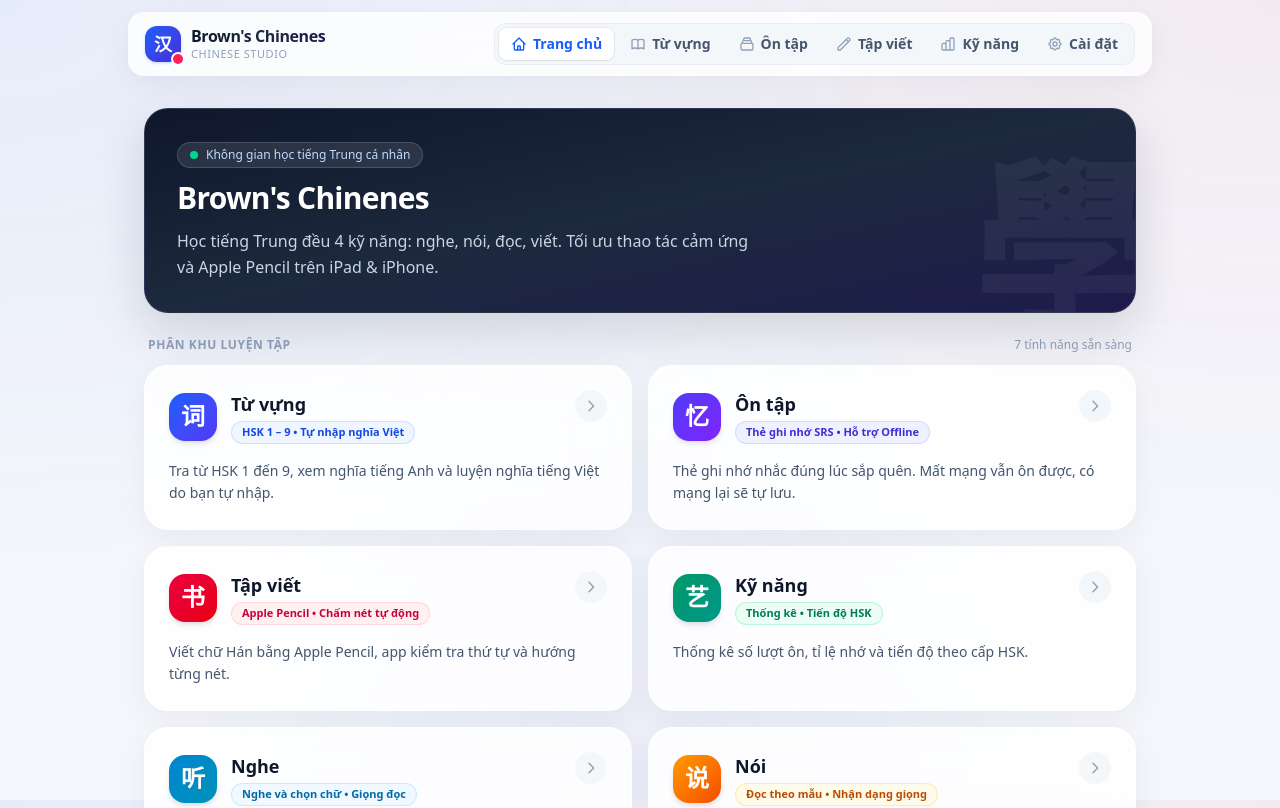
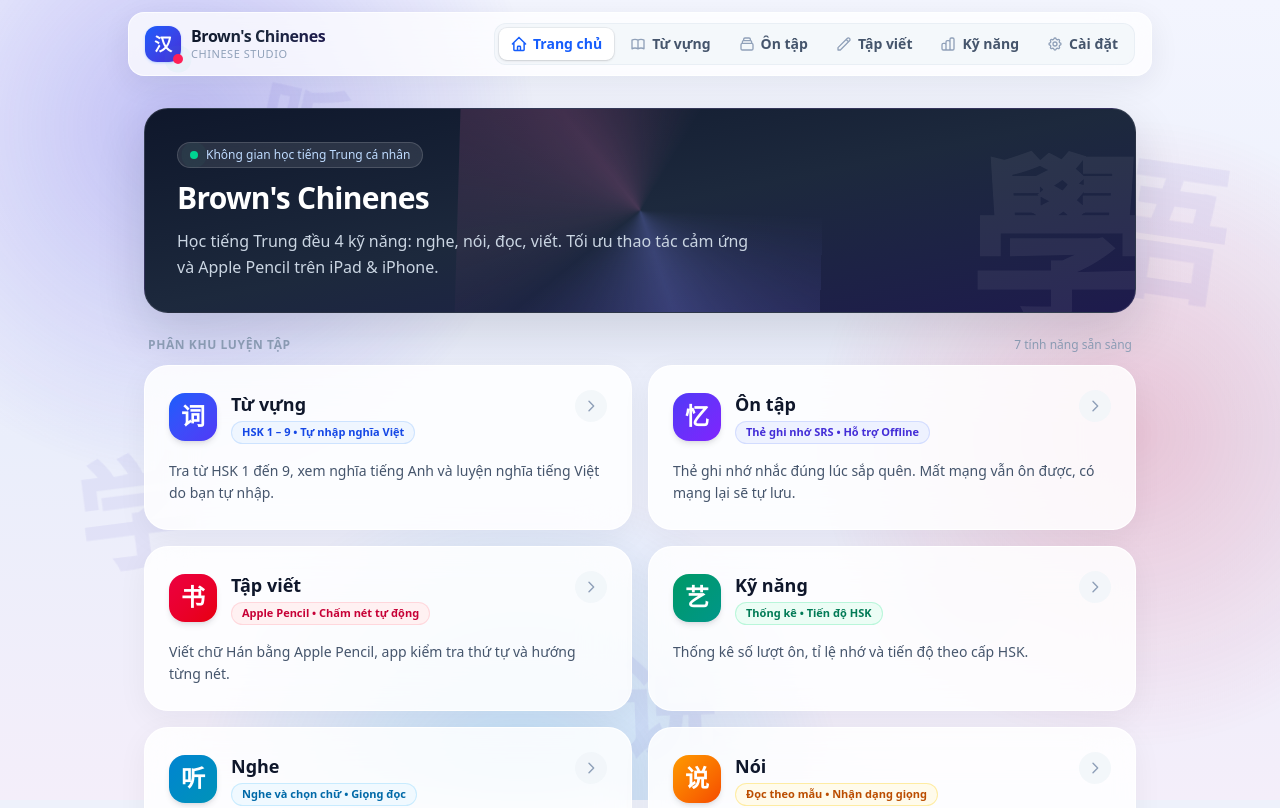
Before and after one commit to brown-ng1007/browns-chineses-web, a Next.js app: page / in a window 1280 px wide. Shown: the top 808 px of the page. Built offline with nearby package versions, Linux system fonts and the light colour scheme.

Commit message:
UI: animated background, motion, touch feedback

```diff
--- a/src/app/globals.css
+++ b/src/app/globals.css
@@ -3,19 +3,219 @@
 :root {
   --bg-primary: #f8fafc;
   --text-primary: #0f172a;
+  --ease-out: cubic-bezier(0.22, 1, 0.36, 1);
+}
+
+html {
+  scroll-behavior: smooth;
 }
 
 body {
-  background-color: #f4f6fb;
-  background-image:
-    radial-gradient(at 0% 0%, rgba(37, 99, 235, 0.07) 0px, transparent 50%),
-    radial-gradient(at 100% 0%, rgba(225, 29, 72, 0.05) 0px, transparent 45%),
-    radial-gradient(at 50% 100%, rgba(99, 102, 241, 0.06) 0px, transparent 50%);
-  background-attachment: fixed;
+  background-color: #eef1fb;
   color: var(--text-primary);
   font-feature-settings: "cv02", "cv03", "cv04", "cv11";
   -webkit-tap-highlight-color: transparent;
 }
+
+/* ============ NỀN ĐỘNG (chỉ dùng transform, nhẹ cho iPad) ============ */
+.bg-stage {
+  position: fixed;
+  inset: 0;
+  z-index: -1;
+  overflow: hidden;
+  pointer-events: none;
+  background:
+    linear-gradient(180deg, #f3f5fe 0%, #eaeefb 55%, #f4eefa 100%);
+}
+
+.bg-blob {
+  position: absolute;
+  border-radius: 9999px;
+  will-change: transform;
+}
+.bg-blob.b1 {
+  width: 62vmax; height: 62vmax;
+  left: -18vmax; top: -22vmax;
+  background: radial-gradient(circle at 50% 50%, rgba(79, 70, 229, 0.30), transparent 62%);
+  animation: drift-a 26s ease-in-out infinite alternate;
+}
+.bg-blob.b2 {
+  width: 54vmax; height: 54vmax;
+  right: -16vmax; top: 6vmax;
+  background: radial-gradient(circle at 50% 50%, rgba(225, 29, 72, 0.20), transparent 62%);
+  animation: drift-b 32s ease-in-out infinite alternate;
+}
+.bg-blob.b3 {
+  width: 58vmax; height: 58vmax;
+  left: 12vmax; bottom: -30vmax;
+  background: radial-gradient(circle at 50% 50%, rgba(14, 165, 233, 0.24), transparent 62%);
+  animation: drift-c 38s ease-in-out infinite alternate;
+}
+
+@keyframes drift-a {
+  from { transform: translate3d(0, 0, 0) scale(1); }
+  to   { transform: translate3d(14vmax, 10vmax, 0) scale(1.12); }
+}
+@keyframes drift-b {
+  from { transform: translate3d(0, 0, 0) scale(1.05); }
+  to   { transform: translate3d(-12vmax, 14vmax, 0) scale(0.92); }
+}
+@keyframes drift-c {
+  from { transform: translate3d(0, 0, 0) scale(1); }
+  to   { transform: translate3d(-10vmax, -12vmax, 0) scale(1.14); }
+}
+
+/* Chữ Hán mờ trôi nhẹ phía sau */
+.bg-hanzi {
+  position: absolute;
+  font-family: "Songti SC", "STKaiti", "KaiTi", "Noto Serif SC", "PingFang SC", serif;
+  font-weight: 700;
+  color: rgba(67, 56, 202, 0.07);
+  line-height: 1;
+  user-select: none;
+  will-change: transform;
+  animation: float-y var(--dur, 20s) ease-in-out infinite alternate;
+  animation-delay: var(--delay, 0s);
+}
+@keyframes float-y {
+  from { transform: translate3d(0, 0, 0) rotate(var(--rot, 0deg)); }
+  to   { transform: translate3d(0, -36px, 0) rotate(calc(var(--rot, 0deg) + 5deg)); }
+}
+
+/* ============ CHUYỂN TRANG ============ */
+.page-enter {
+  animation: page-in 0.5s var(--ease-out) backwards;
+}
+@keyframes page-in {
+  from { opacity: 0; transform: translate3d(0, 14px, 0); }
+  to   { opacity: 1; transform: none; }
+}
+
+/* Thẻ hiện lần lượt (dùng style={{ "--i": số }}) */
+.rise {
+  animation: rise-in 0.6s var(--ease-out) backwards;
+  animation-delay: calc(var(--i, 0) * 70ms + 120ms);
+}
+@keyframes rise-in {
+  from { opacity: 0; transform: translate3d(0, 22px, 0) scale(0.97); }
+  to   { opacity: 1; transform: none; }
+}
+
+/* ============ HERO ============ */
+.hero-shine::before {
+  content: "";
+  position: absolute;
+  inset: -40%;
+  background: conic-gradient(
+    from 0deg at 50% 50%,
+    transparent 0deg,
+    rgba(129, 140, 248, 0.28) 70deg,
+    transparent 140deg,
+    rgba(244, 114, 182, 0.20) 230deg,
+    transparent 300deg
+  );
+  animation: spin-slow 22s linear infinite;
+  pointer-events: none;
+}
+@keyframes spin-slow {
+  to { transform: rotate(360deg); }
+}
+
+.hero-hanzi {
+  animation: breathe 7s ease-in-out infinite;
+}
+@keyframes breathe {
+  0%, 100% { transform: translate3d(0, 0, 0) scale(1); opacity: 0.05; }
+  50%      { transform: translate3d(-10px, -12px, 0) scale(1.05); opacity: 0.10; }
+}
+
+.pulse-dot {
+  animation: pulse-dot 2s ease-out infinite;
+}
+@keyframes pulse-dot {
+  0%   { box-shadow: 0 0 0 0 rgba(52, 211, 153, 0.7); }
+  100% { box-shadow: 0 0 0 9px rgba(52, 211, 153, 0); }
+}
+
+/* ============ THẺ KÍNH: nhấc lên + ánh sáng quét ============ */
+.glass-card {
+  transition:
+    transform 0.35s var(--ease-out),
+    box-shadow 0.35s var(--ease-out),
+    border-color 0.35s ease;
+}
+.glass-card::after {
+  content: "";
+  position: absolute;
+  top: 0; left: -60%;
+  width: 40%; height: 100%;
+  background: linear-gradient(100deg, transparent, rgba(255, 255, 255, 0.75), transparent);
+  transform: skewX(-18deg) translate3d(0, 0, 0);
+  opacity: 0;
+  pointer-events: none;
+}
+@media (hover: hover) {
+  .glass-card:hover {
+    transform: translate3d(0, -6px, 0);
+  }
+  .glass-card:hover::after {
+    animation: sheen 0.9s var(--ease-out);
+  }
+  .glass-card:hover .card-icon {
+    transform: rotate(-6deg) scale(1.1);
+  }
+  .glass-card:hover .card-arrow {
+    transform: translateX(3px);
+  }
+}
+.glass-card:active {
+  transform: scale(0.975);
+  transition-duration: 0.12s;
+}
+.card-icon,
+.card-arrow {
+  transition: transform 0.4s var(--ease-out), background-color 0.2s, color 0.2s;
+}
+@keyframes sheen {
+  0%   { left: -60%; opacity: 0; }
+  30%  { opacity: 1; }
+  100% { left: 130%; opacity: 0; }
+}
+
+/* ============ PHẢN HỒI CHẠM CHO MỌI NÚT / LIÊN KẾT ============ */
+button, [role="button"] {
+  transition: transform 0.18s var(--ease-out), box-shadow 0.25s ease,
+    background-color 0.2s ease, opacity 0.2s ease, filter 0.2s ease;
+}
+button:not(:disabled):active, [role="button"]:active {
+  transform: scale(0.96);
+}
+button:not(:disabled):hover {
+  filter: brightness(1.04);
+}
+
+:focus-visible {
+  outline: 2px solid rgba(79, 70, 229, 0.7);
+  outline-offset: 2px;
+  border-radius: 0.5rem;
+}
+
+/* ============ TIỆN ÍCH DÙNG Ở CÁC TRANG KHÁC ============ */
+.anim-shake { animation: shake 0.4s ease; }
+@keyframes shake {
+  0%, 100% { transform: translateX(0); }
+  20% { transform: translateX(-8px); }
+  40% { transform: translateX(7px); }
+  60% { transform: translateX(-5px); }
+  80% { transform: translateX(3px); }
+}
+.anim-pop { animation: pop 0.45s var(--ease-out); }
+@keyframes pop {
+  0%   { transform: scale(0.9); }
+  55%  { transform: scale(1.06); }
+  100% { transform: scale(1); }
+}
+.anim-fade-in { animation: page-in 0.4s var(--ease-out) backwards; }
 
 /* Phông chữ Hán nghệ thuật, rõ nét trên iPad/iPhone */
 .font-hanzi {
@@ -23,15 +223,23 @@ body {
 }
 
 /* Ẩn thanh cuộn ngang trên thanh điều hướng di động */
-.no-scrollbar::-webkit-scrollbar {
-  display: none;
-}
+.no-scrollbar::-webkit-scrollbar { display: none; }
 .no-scrollbar {
   -ms-overflow-style: none;
   scrollbar-width: none;
 }
 
 ::selection {
-  background-color: rgba(37, 99, 235, 0.15);
-  color: #1e3a8a;
+  background-color: rgba(79, 70, 229, 0.18);
+  color: #1e1b4b;
 }
+
+/* Tôn trọng chế độ "giảm chuyển động" của máy */
+@media (prefers-reduced-motion: reduce) {
+  *, *::before, *::after {
+    animation-duration: 0.01ms !important;
+    animation-iteration-count: 1 !important;
+    transition-duration: 0.01ms !important;
+    scroll-behavior: auto !important;
+  }
+}
--- a/src/app/layout.tsx
+++ b/src/app/layout.tsx
@@ -24,6 +24,14 @@ export const viewport: Viewport = {
   initialScale: 1,
 };
 
+const FLOATERS = [
+  { c: "学", left: "6%", top: "58%", size: 120, dur: 22, delay: 0, rot: -8 },
+  { c: "语", left: "84%", top: "22%", size: 150, dur: 26, delay: -6, rot: 6 },
+  { c: "书", left: "70%", top: "72%", size: 100, dur: 19, delay: -3, rot: -4 },
+  { c: "听", left: "20%", top: "14%", size: 90, dur: 24, delay: -10, rot: 9 },
+  { c: "说", left: "48%", top: "86%", size: 110, dur: 28, delay: -14, rot: -6 },
+];
+
 export default function RootLayout({
   children,
 }: Readonly<{
@@ -31,7 +39,30 @@ export default function RootLayout({
 }>) {
   return (
     <html lang="vi">
-      <body className="min-h-screen bg-slate-50 text-slate-900 antialiased">
+      <body className="min-h-screen text-slate-900 antialiased">
+        <div className="bg-stage" aria-hidden="true">
+          <div className="bg-blob b1" />
+          <div className="bg-blob b2" />
+          <div className="bg-blob b3" />
+          {FLOATERS.map((f) => (
+            <span
+              key={f.c}
+              className="bg-hanzi"
+              style={
+                {
+                  left: f.left,
+                  top: f.top,
+                  fontSize: f.size,
+                  "--dur": `${f.dur}s`,
+                  "--delay": `${f.delay}s`,
+                  "--rot": `${f.rot}deg`,
+                } as React.CSSProperties
+              }
+            >
+              {f.c}
+            </span>
+          ))}
+        </div>
         <NavBar />
         <div className="max-w-5xl mx-auto px-4 py-6">{children}</div>
       </body>
--- a/src/app/page.tsx
+++ b/src/app/page.tsx
@@ -72,17 +72,17 @@ export default function HomePage() {
   return (
     <main className="space-y-6 pb-8">
       {/* Thẻ Hero phong cách Studio */}
-      <section className="relative overflow-hidden rounded-3xl bg-gradient-to-br from-slate-900 via-slate-800 to-indigo-950 p-6 sm:p-8 text-white shadow-[0_20px_50px_rgb(15,23,42,0.14)] border border-white/10">
+      <section className="rise hero-shine relative overflow-hidden rounded-3xl bg-gradient-to-br from-slate-900 via-slate-800 to-indigo-950 p-6 sm:p-8 text-white shadow-[0_20px_50px_rgb(15,23,42,0.14)] border border-white/10">
         <div
           aria-hidden="true"
-          className="font-hanzi pointer-events-none select-none absolute -right-4 -bottom-8 text-[140px] sm:text-[180px] font-bold text-white/[0.05] leading-none"
+          className="hero-hanzi font-hanzi pointer-events-none select-none absolute -right-4 -bottom-8 text-[140px] sm:text-[180px] font-bold text-white leading-none"
         >
           學
         </div>
 
         <div className="relative z-10 max-w-xl space-y-3">
           <div className="inline-flex items-center gap-2 rounded-full bg-white/10 backdrop-blur-md px-3 py-1 text-xs font-medium text-blue-200 border border-white/15">
-            <span className="h-2 w-2 rounded-full bg-emerald-400" />
+            <span className="pulse-dot h-2 w-2 rounded-full bg-emerald-400" />
             Không gian học tiếng Trung cá nhân
           </div>
 
@@ -109,17 +109,18 @@ export default function HomePage() {
         </div>
 
         <div className="grid gap-4 sm:grid-cols-2">
-          {READY.map((s) => (
+          {READY.map((s, i) => (
             <Link
               key={s.href}
               href={s.href}
-              className="group relative overflow-hidden rounded-3xl bg-white/85 backdrop-blur-xl p-5 sm:p-6 border border-white/90 shadow-[0_8px_30px_rgb(15,23,42,0.05)] hover:shadow-[0_16px_40px_rgb(37,99,235,0.12)] hover:border-blue-300/80 hover:-translate-y-0.5 transition-all duration-200 flex flex-col justify-between"
+              style={{ "--i": i + 1 } as React.CSSProperties}
+              className="rise glass-card group relative overflow-hidden rounded-3xl bg-white/85 backdrop-blur-xl p-5 sm:p-6 border border-white/90 shadow-[0_8px_30px_rgb(15,23,42,0.05)] hover:shadow-[0_16px_40px_rgb(37,99,235,0.12)] hover:border-blue-300/80 flex flex-col justify-between"
             >
               <div>
                 <div className="flex items-start justify-between gap-3">
                   <div className="flex items-center gap-3.5">
                     <div
-                      className={`font-hanzi w-12 h-12 rounded-2xl bg-gradient-to-br ${s.accent} text-white flex items-center justify-center text-2xl font-bold shadow-md shadow-slate-900/10 shrink-0`}
+                      className={`card-icon font-hanzi w-12 h-12 rounded-2xl bg-gradient-to-br ${s.accent} text-white flex items-center justify-center text-2xl font-bold shadow-md shadow-slate-900/10 shrink-0`}
                     >
                       {s.hanzi}
                     </div>
@@ -135,7 +136,7 @@ export default function HomePage() {
                     </div>
                   </div>
 
-                  <span className="w-8 h-8 rounded-full bg-slate-100/80 text-slate-400 group-hover:bg-blue-600 group-hover:text-white flex items-center justify-center transition-all duration-200 shrink-0">
+                  <span className="card-arrow w-8 h-8 rounded-full bg-slate-100/80 text-slate-400 group-hover:bg-blue-600 group-hover:text-white flex items-center justify-center shrink-0">
                     <svg
                       className="w-4 h-4"
                       fill="none"
--- /dev/null
+++ b/src/app/template.tsx
@@ -0,0 +1,3 @@
+export default function Template({ children }: { children: React.ReactNode }) {
+  return <div className="page-enter">{children}</div>;
+}
--- a/src/components/NavBar.tsx
+++ b/src/components/NavBar.tsx
@@ -1,5 +1,6 @@
 "use client";
 
+import { useEffect, useLayoutEffect, useRef, useState } from "react";
 import Link from "next/link";
 import { usePathname } from "next/navigation";
 import { APP_NAME } from "@/lib/config";
@@ -64,6 +65,32 @@ const NAV_ITEMS = [
 
 export default function NavBar() {
   const pathname = usePathname();
+  const navRef = useRef<HTMLElement | null>(null);
+  const itemRefs = useRef<Record<string, HTMLAnchorElement | null>>({});
+  const [ind, setInd] = useState<{ left: number; width: number } | null>(null);
+
+  const isActiveHref = (href: string) =>
+    href === "/" ? pathname === "/" : pathname.startsWith(href);
+  const activeHref = NAV_ITEMS.find((i) => isActiveHref(i.href))?.href ?? null;
+
+  const measure = () => {
+    const el = activeHref ? itemRefs.current[activeHref] : null;
+    if (el) setInd({ left: el.offsetLeft, width: el.offsetWidth });
+    else setInd(null);
+  };
+
+  useLayoutEffect(() => {
+    measure();
+    const el = activeHref ? itemRefs.current[activeHref] : null;
+    el?.scrollIntoView({ inline: "center", block: "nearest" });
+    // eslint-disable-next-line react-hooks/exhaustive-deps
+  }, [pathname]);
+
+  useEffect(() => {
+    window.addEventListener("resize", measure);
+    return () => window.removeEventListener("resize", measure);
+    // eslint-disable-next-line react-hooks/exhaustive-deps
+  }, [pathname]);
 
   if (pathname.startsWith("/login")) {
     return null;
@@ -71,14 +98,14 @@ export default function NavBar() {
 
   return (
     <header className="sticky top-0 z-40 px-3 sm:px-6 pt-3 pb-2">
-      <div className="max-w-5xl mx-auto rounded-2xl bg-white/80 backdrop-blur-xl border border-white/70 shadow-[0_8px_30px_rgb(15,23,42,0.06)] px-4 py-2.5 flex flex-col sm:flex-row sm:items-center sm:justify-between gap-2.5">
+      <div className="max-w-5xl mx-auto rounded-2xl bg-white/75 backdrop-blur-xl border border-white/70 shadow-[0_8px_30px_rgb(15,23,42,0.07)] px-4 py-2.5 flex flex-col sm:flex-row sm:items-center sm:justify-between gap-2.5">
         <Link
           href="/"
           className="flex items-center gap-2.5 group self-start sm:self-auto"
         >
-          <span className="w-9 h-9 rounded-xl bg-gradient-to-br from-blue-600 to-indigo-700 text-white flex items-center justify-center font-bold text-lg shadow-sm shadow-blue-500/25 relative">
+          <span className="w-9 h-9 rounded-xl bg-gradient-to-br from-blue-600 to-indigo-700 text-white flex items-center justify-center font-bold text-lg shadow-sm shadow-blue-500/25 relative transition-transform duration-500 group-hover:rotate-[-8deg] group-hover:scale-110">
             汉
-            <span className="absolute -bottom-0.5 -right-0.5 w-2.5 h-2.5 rounded-full bg-rose-500 ring-2 ring-white" />
+            <span className="absolute -bottom-0.5 -right-0.5 w-2.5 h-2.5 rounded-full bg-rose-500 ring-2 ring-white pulse-dot" />
           </span>
           <div className="flex flex-col">
             <span className="text-base font-bold bg-gradient-to-r from-slate-900 via-slate-800 to-indigo-950 bg-clip-text text-transparent tracking-tight leading-tight">
@@ -90,24 +117,38 @@ export default function NavBar() {
           </div>
         </Link>
 
-        <nav className="flex items-center gap-1 overflow-x-auto no-scrollbar bg-slate-100/80 p-1 rounded-xl border border-slate-200/60">
+        <nav
+          ref={navRef}
+          className="relative flex items-center gap-1 overflow-x-auto no-scrollbar bg-slate-100/70 p-1 rounded-xl border border-slate-200/60"
+        >
+          {/* Viên thuốc trượt theo tab đang chọn */}
+          {ind && (
+            <span
+              aria-hidden="true"
+              className="absolute top-1 bottom-1 rounded-lg bg-white shadow-sm ring-1 ring-slate-900/5 transition-[left,width] duration-500 ease-[cubic-bezier(0.22,1,0.36,1)]"
+              style={{ left: ind.left, width: ind.width }}
+            />
+          )}
           {NAV_ITEMS.map((item) => {
-            const isActive =
-              item.href === "/"
-                ? pathname === "/"
-                : pathname.startsWith(item.href);
-
+            const isActive = isActiveHref(item.href);
             return (
               <Link
                 key={item.href}
                 href={item.href}
-                className={`flex items-center gap-1.5 px-3 py-1.5 rounded-lg text-xs sm:text-sm font-semibold whitespace-nowrap transition-all duration-200 ${
+                ref={(el) => {
+                  itemRefs.current[item.href] = el;
+                }}
+                className={`relative z-10 flex items-center gap-1.5 px-3 py-1.5 rounded-lg text-xs sm:text-sm font-semibold whitespace-nowrap transition-all duration-200 active:scale-95 ${
                   isActive
-                    ? "bg-white text-blue-600 shadow-xs ring-1 ring-slate-900/5"
+                    ? "text-blue-600"
                     : "text-slate-600 hover:text-slate-900 hover:bg-white/50"
                 }`}
               >
-                <span className={isActive ? "text-blue-600" : "text-slate-400"}>
+                <span
+                  className={`transition-transform duration-300 ${
+                    isActive ? "text-blue-600 scale-110" : "text-slate-400"
+                  }`}
+                >
                   {item.icon}
                 </span>
                 {item.label}
```
